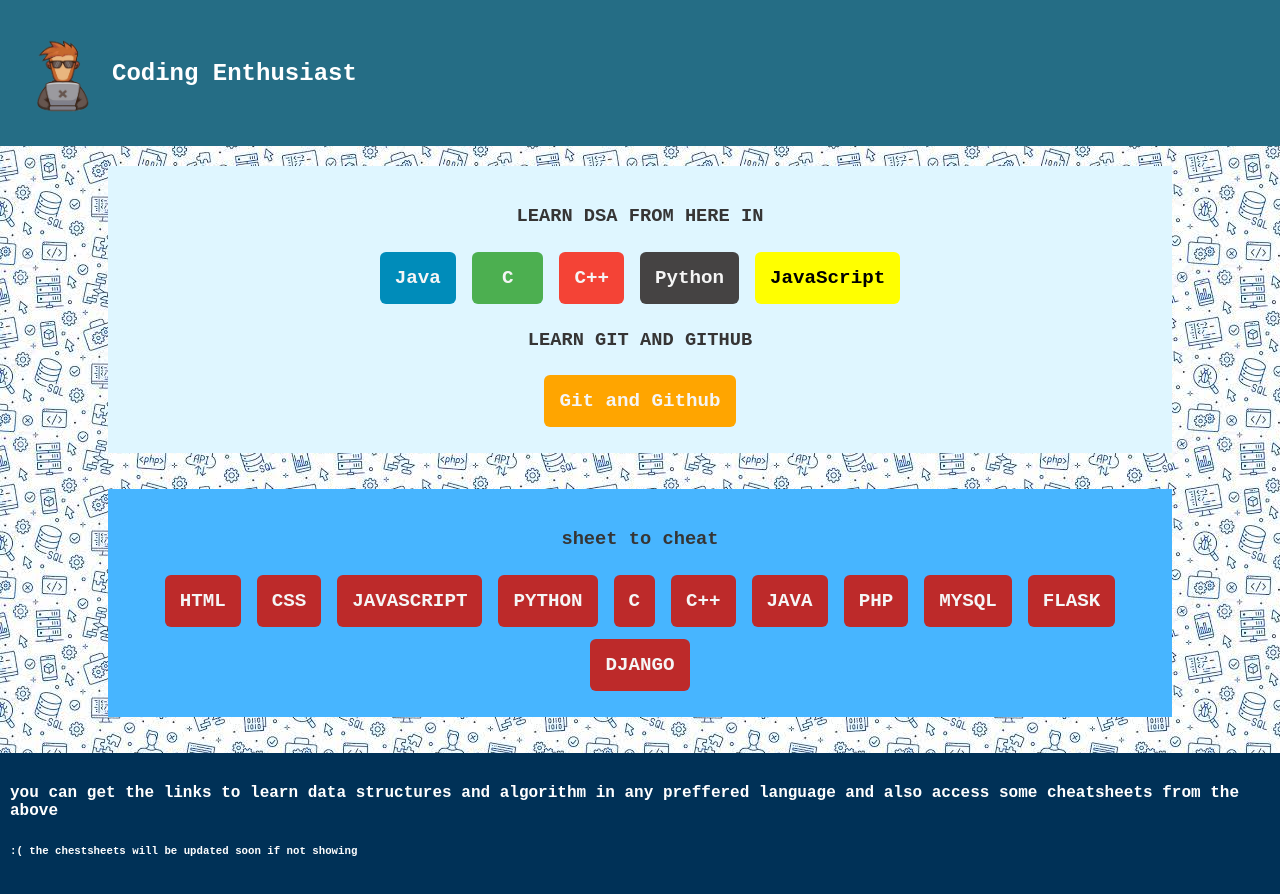
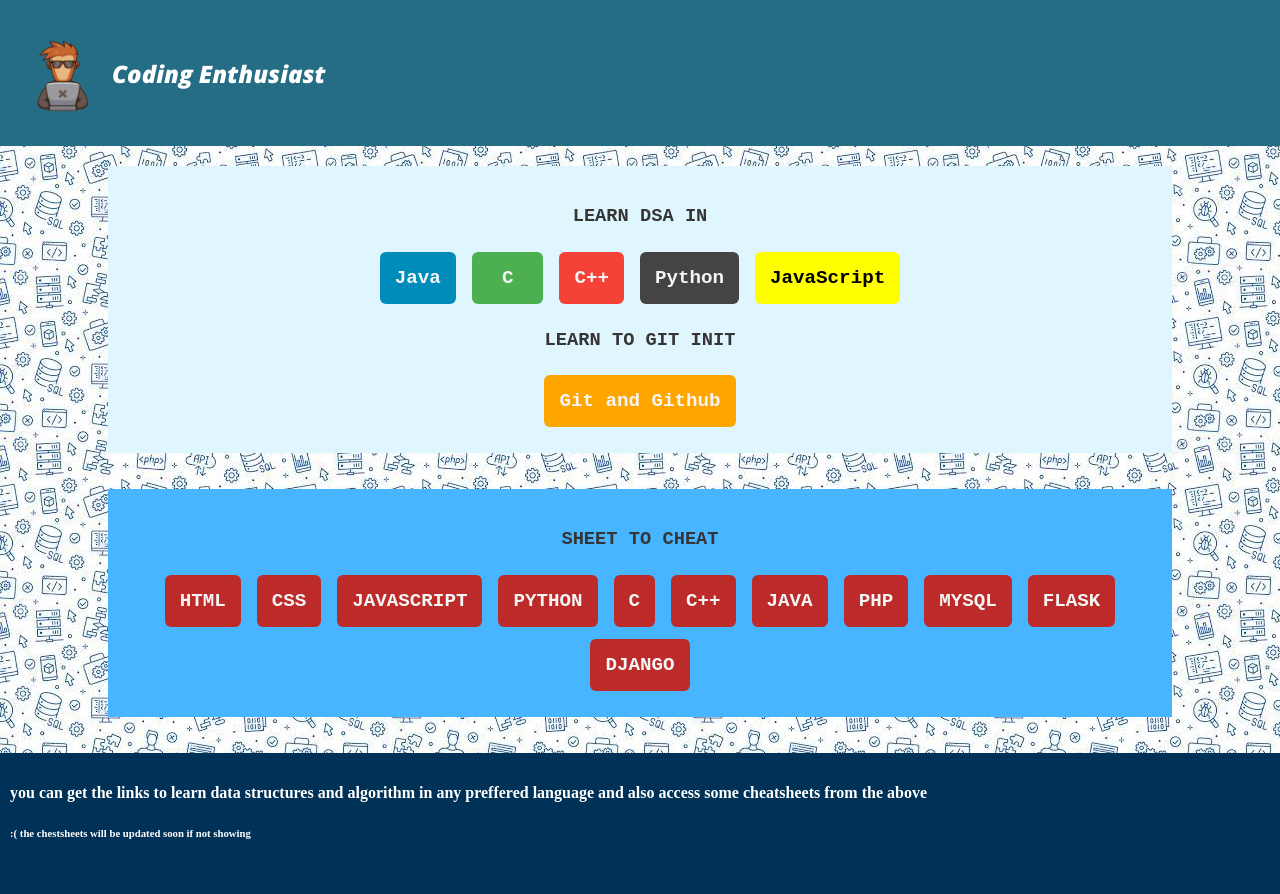
Before and after one commit to priyojitsingha-2001/ce, a plain HTML site: page index.html in a window 1280 px wide. Drawn offline with nearby package versions, Linux system fonts and the light colour scheme; a web font is replaced by a local one.

Commit message:
changed: favicon,title,button:hover,font

```diff
--- a/index.html
+++ b/index.html
@@ -4,21 +4,31 @@
     <meta charset="UTF-8">
     <meta http-equiv="X-UA-Compatible" content="IE=edge">
     <meta name="viewport" content="width=device-width, initial-scale=1.0">
+    <!-- open seas font linked -->
+    <link rel="preconnect" href="https://fonts.googleapis.com">
+    <link rel="preconnect" href="https://fonts.gstatic.com" crossorigin>
+    <link href="https://fonts.googleapis.com/css2?family=Open+Sans:ital,wght@1,800&display=swap" rel="stylesheet">
+    <!-- enriqueta font linked -->
+    <link rel="preconnect" href="https://fonts.googleapis.com">
+    <link rel="preconnect" href="https://fonts.gstatic.com" crossorigin>
+    <link href="https://fonts.googleapis.com/css2?family=Enriqueta&display=swap" rel="stylesheet">
+    <!-- favicon linked -->
+    <link rel="shortcut icon" href="images/favicon-16x16.png" type="image/x-icon">
     <link rel="stylesheet" href="style.css">
-    <title>Document</title>
+    <title>Coding Enthusiast</title>
 </head>
 <body>
-    <nav>
+    <header>
         <table>
             <tr>
                 <td><img id="logo" src="images/logo.png" alt="this is our logo"></td>
                 <td><h2 class="heading">Coding Enthusiast</h2></td>
             </tr>
         </table>
-    </nav>
+    </header>
     <main>
         <div id="learn">
-            <h3 class="subheading">LEARN DSA FROM HERE IN</h3>
+            <h3 class="subheading">LEARN DSA IN</h3>
             <!-- link for dsa in java -->
             <button id="java"><a href="https://youtube.com/playlist?list=PL9gnSGHSqcnr_DxHsP7AW9ftq0AtAyYqJ" target="_blank">Java</a></button>
             <!-- link for DSA in C -->
@@ -29,12 +39,12 @@
             <button id="python"><a href="https://youtube.com/playlist?list=PLrk5tgtnMN6TYBW0-U4YhIRyYEVpqVEnJ" target="_blank">Python</a></button>
             <!-- link for dsa in JavaScript -->
             <button id="javascript"><a href="https://youtube.com/playlist?list=PLu0W_9lII9ahR1blWXxgSlL4y9iQBnLpR" target="_blank">JavaScript</a></button>
-            <h3 class="subheading">LEARN GIT AND GITHUB</h3>
+            <h3 class="subheading">LEARN TO GIT INIT</h3>
             <!-- link to learn git and github in one video -->
             <button id="github"><a href="https://youtu.be/apGV9Kg7ics" target="_blank">Git and Github</a></button>
         </div><br><br>
         <div id="sheet-box">
-            <h3 class="subheading">sheet to cheat</h3>
+            <h3 class="subheading">SHEET TO CHEAT</h3>
             <button class="cheatsheet"><a href="#" target="_blank">HTML</a></button>
             <button class="cheatsheet"><a href="#" target="_blank">CSS</a></button>
             <button class="cheatsheet"><a href="#" target="_blank">JAVASCRIPT</a></button>
--- a/style.css
+++ b/style.css
@@ -4,31 +4,33 @@ body{
     background-image: url(images/index.jpg);
     background-color:#47B5FF;
 }
-nav{
+/* the header starts from here */
+header{
     background-color:#256D85;
     padding: 20px;
     margin-bottom: 20px;
-}
-nav .heading{
-    color: white;
-    padding: 5px;
-    font-family: 'Courier New', Courier, monospace;
-    font-weight: bolder;
-}
-nav .heading:hover{
-    font-size: 20px;
 }
 #logo{
     width: 5em;
     margin-top: 10px;
 }
-/* above all are for the navigation bar */
+header .heading{
+    color: white;
+    padding: 5px;
+    font-family: 'Open Sans', sans-serif;
+    font-weight: bold;
+    font-style: italic;
+}
+header .heading:hover{
+    color: #8bcdf9;
+}
 .subheading{
     font-weight: bolder;
     color: rgb(54, 53, 53);
     font-family: 'Courier New', Courier, monospace;
     text-align: center;
 }
+/* The div for the tutorial links */
 #learn{
     background-color: #DFF6FF;
     padding: 20px;
@@ -50,6 +52,10 @@ button{
     border-radius: 6px;
     cursor: pointer;
 }
+#learn button:hover{ background-color: grey;}
+#learn a:hover{color: rgb(87, 87, 87);}
+
+/* the section for the cheatsheets */
 #sheet-box{
     background-color: #47B5FF;
     text-align: center;
@@ -62,16 +68,16 @@ button{
 }
 #sheet-box button{background-color: rgb(189, 42, 42);}
 #sheet-box button a{color: whitesmoke;}
-#sheet-box button a:hover{text-decoration: underline; color:orange;}
+#sheet-box button:hover{ background-color: grey;}
+#sheet-box a:hover{color: rgb(87, 87, 87);}
 a{
     color: whitesmoke;
     text-align: center;
     text-decoration: none;
 }
-a:hover{
-    color:rgb(2, 2, 2)
-}
+
 /* below are the colors to the various buttons */
+
 #java{background-color: #008CBA;}
 #c{background-color: #4CAF50; padding-right: 30px; padding-left: 30px;}
 #cpp{background-color: #f44336;}
@@ -79,8 +85,9 @@ a:hover{
 /* javascript */
 #javascript a{color:black}
 #javascript{background-color: yellow;}
-#javascript a:hover{color: #ff01ea;}
 #github{background-color: orange;}
+
+/* the footer section goes from here */
 footer{
     background-color: rgb(0, 49, 87);
     padding: 10px;
@@ -90,5 +97,5 @@ footer{
 }
 footer .message{
     color: white;
-    font-family: 'Courier New', Courier, monospace;
+    font-family: 'Enriqueta', serif;
 }
```
